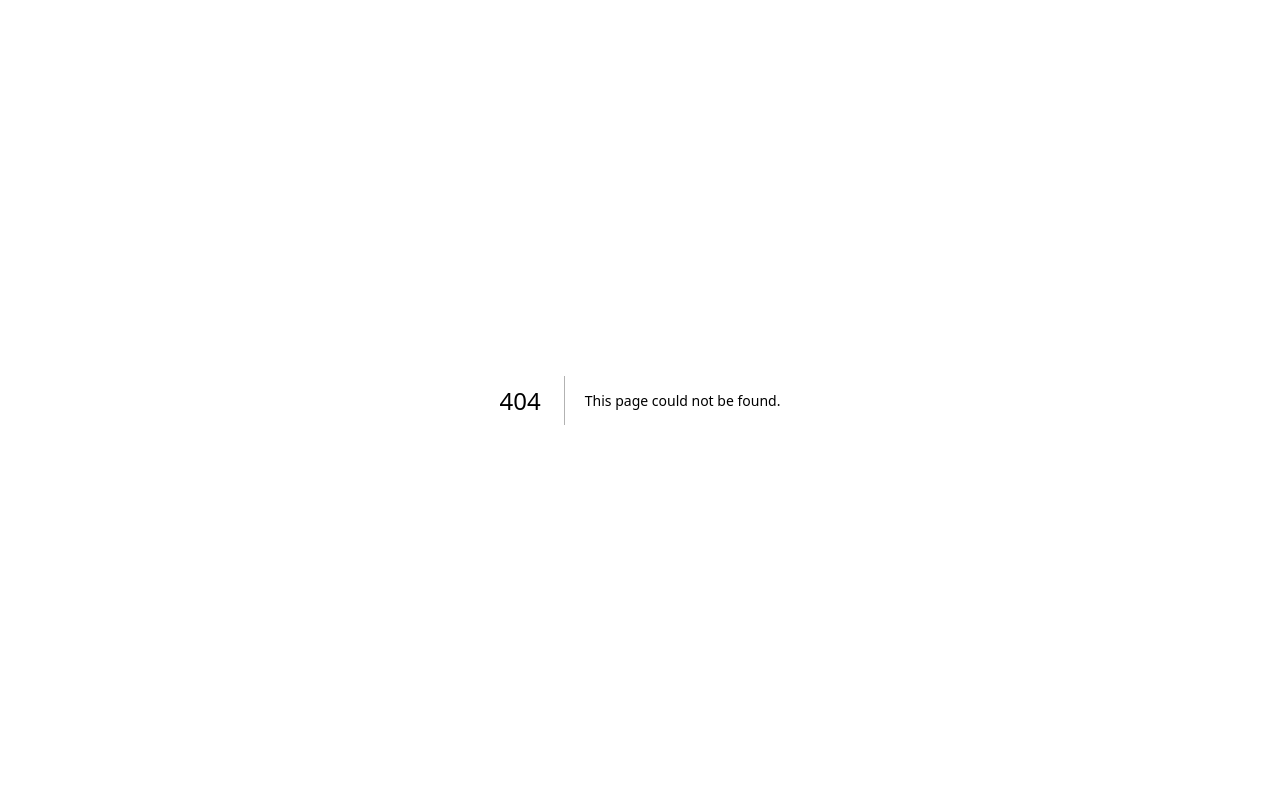
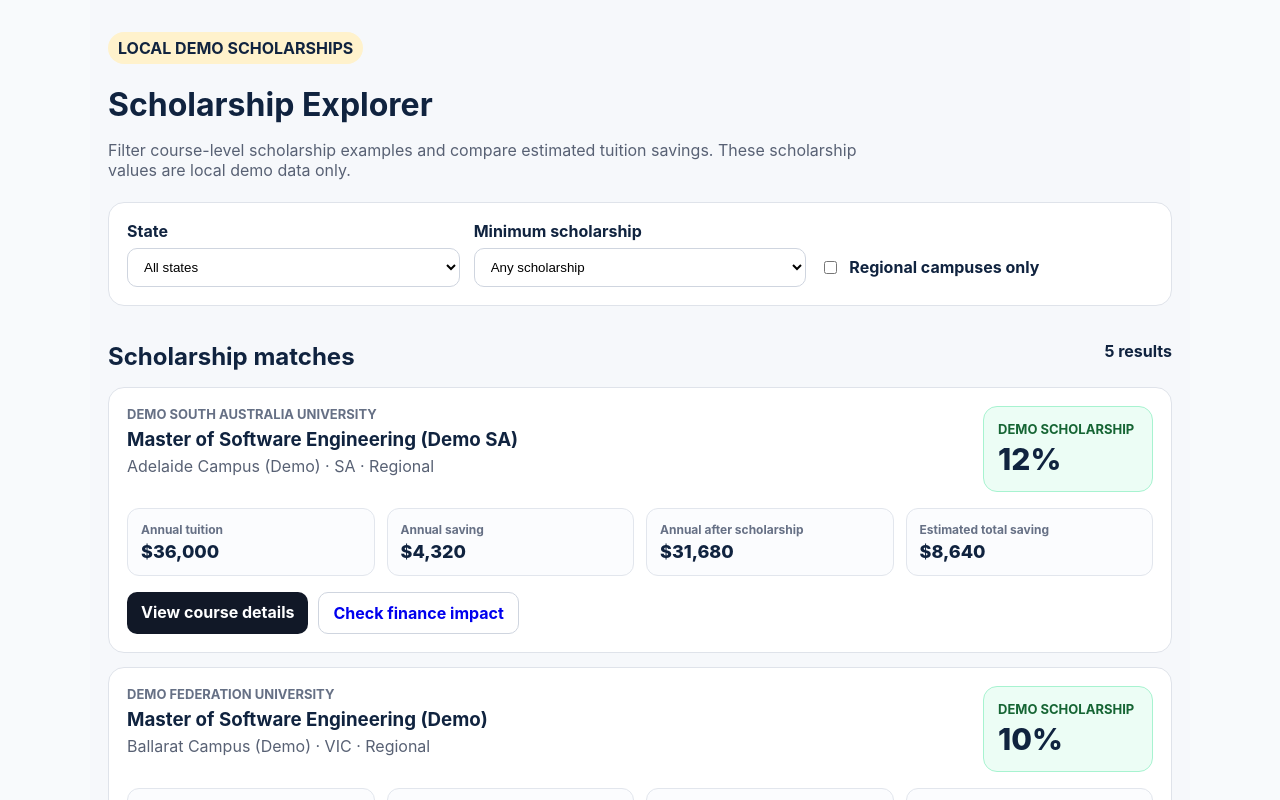
Before and after one commit to bkushen/unipath-australia, a Next.js app: page /local-v2/scholarships in a window 1280 px wide. Before the commit this address had no page. Shown: the top 800 px of the page. Built offline with nearby package versions, Linux system fonts and the light colour scheme.

Commit message:
feat(local-v2): add scholarship explorer

```diff
--- /dev/null
+++ b/app/local-v2/scholarships/page.tsx
@@ -0,0 +1,168 @@
+"use client";
+
+import Link from "next/link";
+import { useMemo, useState } from "react";
+import { demoCampuses, demoCourses, demoUniversities } from "@/lib/local-v2/fixtures";
+
+function money(cents: number) {
+  return new Intl.NumberFormat("en-AU", {
+    style: "currency",
+    currency: "AUD",
+    maximumFractionDigits: 0,
+  }).format(cents / 100);
+}
+
+const panelStyle = {
+  border: "1px solid #dfe3ea",
+  borderRadius: 16,
+  padding: 18,
+  background: "#fff",
+} as const;
+
+const inputStyle = {
+  width: "100%",
+  border: "1px solid #cfd5df",
+  borderRadius: 10,
+  padding: "10px 12px",
+  background: "#fff",
+} as const;
+
+export default function ScholarshipsPage() {
+  const [state, setState] = useState("ALL");
+  const [minimumPercent, setMinimumPercent] = useState(1);
+  const [regionalOnly, setRegionalOnly] = useState(false);
+
+  const results = useMemo(() => {
+    return demoCourses
+      .map((course) => {
+        const university = demoUniversities.find((item) => item.id === course.universityId);
+        const campus = demoCampuses.find((item) => item.id === course.campusId);
+        const percent = course.scholarshipPercent ?? 0;
+        const annualSavingCents = Math.round(course.annualTuitionCents * (percent / 100));
+        const totalSavingCents = Math.round(annualSavingCents * course.durationYears);
+        const annualAfterScholarshipCents = course.annualTuitionCents - annualSavingCents;
+
+        return {
+          course,
+          university,
+          campus,
+          percent,
+          annualSavingCents,
+          totalSavingCents,
+          annualAfterScholarshipCents,
+        };
+      })
+      .filter((item) => item.percent >= minimumPercent)
+      .filter((item) => state === "ALL" || item.campus?.state === state)
+      .filter((item) => !regionalOnly || item.campus?.regional)
+      .sort((a, b) => b.percent - a.percent || b.totalSavingCents - a.totalSavingCents);
+  }, [state, minimumPercent, regionalOnly]);
+
+  return (
+    <main style={{ maxWidth: 1100, margin: "0 auto", padding: "32px 18px 70px", background: "#f6f8fb", minHeight: "100vh" }}>
+      <div style={{ marginBottom: 22 }}>
+        <span style={{ display: "inline-block", padding: "6px 10px", borderRadius: 999, background: "#fff2cc", fontWeight: 750 }}>
+          LOCAL DEMO SCHOLARSHIPS
+        </span>
+        <h1 style={{ marginBottom: 8 }}>Scholarship Explorer</h1>
+        <p style={{ color: "#586174", maxWidth: 800 }}>
+          Filter course-level scholarship examples and compare estimated tuition savings. These scholarship values are local demo data only.
+        </p>
+      </div>
+
+      <section style={panelStyle}>
+        <div style={{ display: "grid", gridTemplateColumns: "repeat(auto-fit, minmax(220px, 1fr))", gap: 14 }}>
+          <label style={{ display: "grid", gap: 7, fontWeight: 650 }}>
+            State
+            <select value={state} onChange={(e) => setState(e.target.value)} style={inputStyle}>
+              <option value="ALL">All states</option>
+              <option value="VIC">Victoria</option>
+              <option value="NSW">New South Wales</option>
+              <option value="QLD">Queensland</option>
+              <option value="SA">South Australia</option>
+            </select>
+          </label>
+
+          <label style={{ display: "grid", gap: 7, fontWeight: 650 }}>
+            Minimum scholarship
+            <select value={minimumPercent} onChange={(e) => setMinimumPercent(Number(e.target.value))} style={inputStyle}>
+              <option value={1}>Any scholarship</option>
+              <option value={5}>5% or more</option>
+              <option value={8}>8% or more</option>
+              <option value={10}>10% or more</option>
+              <option value={12}>12% or more</option>
+            </select>
+          </label>
+
+          <label style={{ display: "flex", gap: 9, alignItems: "center", alignSelf: "end", paddingBottom: 10, fontWeight: 650 }}>
+            <input type="checkbox" checked={regionalOnly} onChange={(e) => setRegionalOnly(e.target.checked)} />
+            Regional campuses only
+          </label>
+        </div>
+      </section>
+
+      <section style={{ marginTop: 16 }}>
+        <div style={{ display: "flex", justifyContent: "space-between", alignItems: "center", gap: 12, flexWrap: "wrap" }}>
+          <h2 style={{ marginBottom: 8 }}>Scholarship matches</h2>
+          <strong>{results.length} result{results.length === 1 ? "" : "s"}</strong>
+        </div>
+
+        {results.length === 0 ? (
+          <div style={{ ...panelStyle, marginTop: 8, background: "#fff7ed", borderColor: "#fed7aa" }}>
+            No demo scholarship matches these filters. Try lowering the minimum percentage or turning off regional-only.
+          </div>
+        ) : (
+          <div style={{ display: "grid", gap: 14, marginTop: 8 }}>
+            {results.map((item) => (
+              <article key={item.course.id} style={panelStyle}>
+                <div style={{ display: "flex", justifyContent: "space-between", gap: 16, flexWrap: "wrap" }}>
+                  <div>
+                    <div style={{ fontSize: 13, fontWeight: 750, color: "#667085", textTransform: "uppercase" }}>
+                      {item.university?.name ?? "Unknown university"}
+                    </div>
+                    <h3 style={{ margin: "6px 0 5px" }}>{item.course.name}</h3>
+                    <div style={{ color: "#586174" }}>
+                      {item.campus?.name ?? "Unknown campus"} · {item.campus?.state ?? "Unknown state"} · {item.campus?.regional ? "Regional" : "Metro"}
+                    </div>
+                  </div>
+
+                  <div style={{ minWidth: 170, padding: 14, borderRadius: 14, background: "#ecfdf5", border: "1px solid #a7f3d0" }}>
+                    <div style={{ fontSize: 13, fontWeight: 750, color: "#166534" }}>DEMO SCHOLARSHIP</div>
+                    <div style={{ fontSize: 30, fontWeight: 850, marginTop: 4 }}>{item.percent}%</div>
+                  </div>
+                </div>
+
+                <div style={{ display: "grid", gridTemplateColumns: "repeat(auto-fit, minmax(180px, 1fr))", gap: 12, marginTop: 16 }}>
+                  {[
+                    ["Annual tuition", money(item.course.annualTuitionCents)],
+                    ["Annual saving", money(item.annualSavingCents)],
+                    ["Annual after scholarship", money(item.annualAfterScholarshipCents)],
+                    ["Estimated total saving", money(item.totalSavingCents)],
+                  ].map(([label, value]) => (
+                    <div key={label} style={{ border: "1px solid #e2e6ed", borderRadius: 12, padding: 13, background: "#fbfcfe" }}>
+                      <div style={{ fontSize: 12, fontWeight: 750, color: "#667085" }}>{label}</div>
+                      <div style={{ marginTop: 4, fontSize: 18, fontWeight: 800 }}>{value}</div>
+                    </div>
+                  ))}
+                </div>
+
+                <div style={{ display: "flex", gap: 10, flexWrap: "wrap", marginTop: 16 }}>
+                  <Link href={`/local-v2/courses/${item.course.id}`} style={{ padding: "10px 14px", borderRadius: 10, background: "#111827", color: "#fff", textDecoration: "none", fontWeight: 750 }}>
+                    View course details
+                  </Link>
+                  <Link href={`/local-v2/course-finance?course=${encodeURIComponent(item.course.id)}`} style={{ padding: "10px 14px", borderRadius: 10, border: "1px solid #cfd5df", textDecoration: "none", fontWeight: 750 }}>
+                    Check finance impact
+                  </Link>
+                </div>
+              </article>
+            ))}
+          </div>
+        )}
+      </section>
+
+      <section style={{ ...panelStyle, marginTop: 16, background: "#fff7ed", borderColor: "#fed7aa" }}>
+        <strong>Demo notice:</strong> Scholarship percentages and savings on this page are examples only. Production UniPath will store verified scholarship names, eligibility rules, deadlines, provider sources, effective dates and last-verified timestamps.
+      </section>
+    </main>
+  );
+}
```
